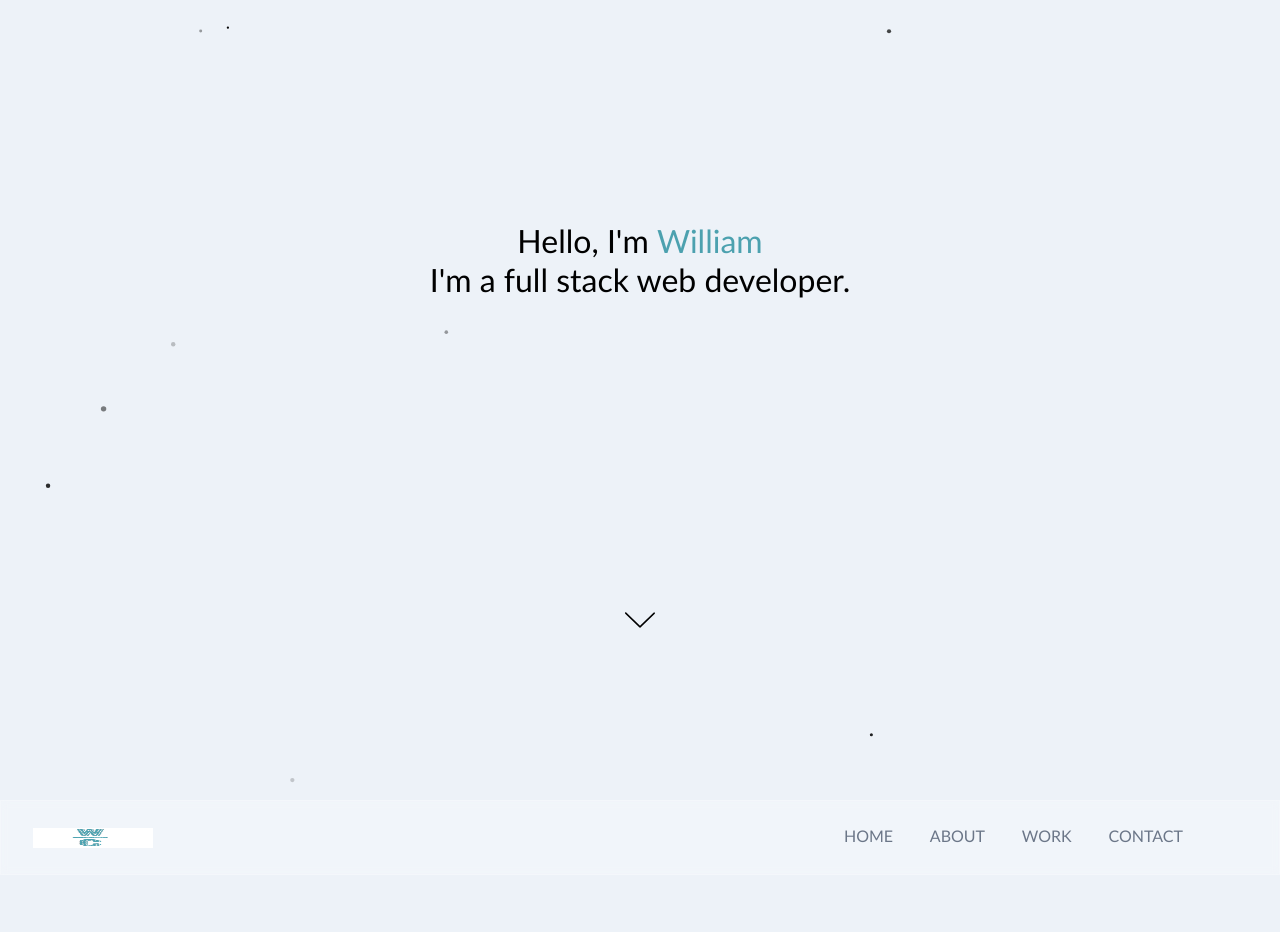
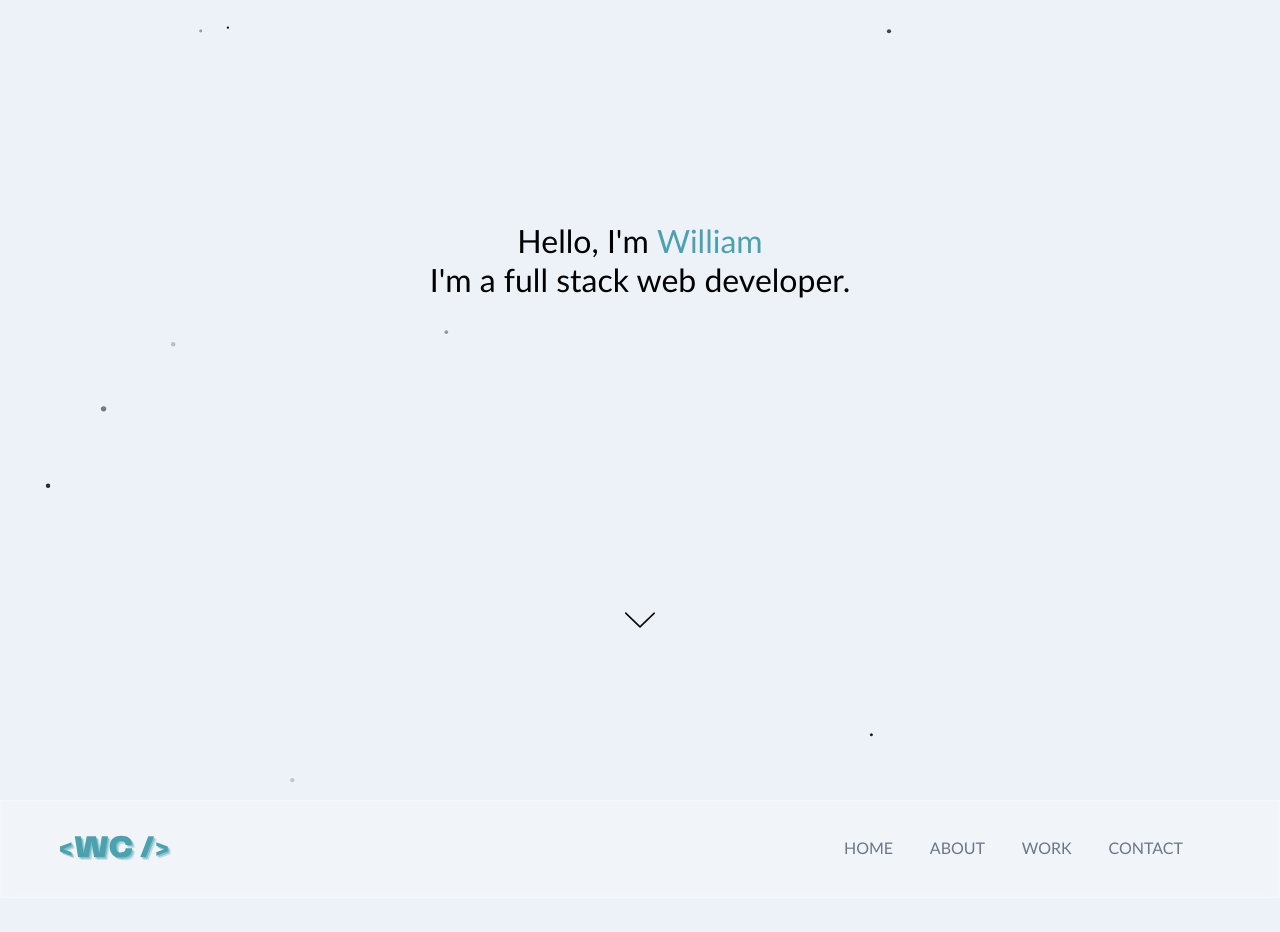
Before and after one commit to wcadz27/william_portfolio, a React (Create React App) app in the folder portfolio-app/: page / in a window 1280 px wide. Shown: the top 932 px of the page. Built offline with nearby package versions, Linux system fonts and the light colour scheme.

Commit message:
Added name icon and logo

```diff
--- a/portfolio-app/public/index.html
+++ b/portfolio-app/public/index.html
@@ -1,14 +1,12 @@
 <!DOCTYPE html>
 <html lang="en">
+
 <head>
   <meta charset="utf-8" />
   <link rel="icon" href="%PUBLIC_URL%/favicon.ico" />
   <meta name="viewport" content="width=device-width, initial-scale=1" />
   <meta name="theme-color" content="#000000" />
-    <meta
-      name="description"
-      content="Web site created using create-react-app"
-    />
+  <meta name="description" content="Web site created using create-react-app" />
   <link rel="apple-touch-icon" href="%PUBLIC_URL%/logo192.png" />
   <!--
       manifest.json provides metadata used when your web app is installed on a
@@ -24,8 +22,9 @@
       work correctly both with client-side routing and a non-root public URL.
       Learn how to configure a non-root public URL by running `npm run build`.
     -->
-    <title>React App</title>
+  <title>William Cadiz</title>
 </head>
+
 <body>
   <noscript>You need to enable JavaScript to run this app.</noscript>
   <div id="root"></div>
@@ -40,4 +39,5 @@
       To create a production bundle, use `npm run build` or `yarn build`.
     -->
 </body>
+
 </html>
--- a/portfolio-app/src/assets/icons/Icons.jsx
+++ b/portfolio-app/src/assets/icons/Icons.jsx
@@ -244,3 +244,102 @@ export function DownArrow() {
     </svg>
   );
 }
+
+export function LogoName() {
+  return (
+    <svg
+      xmlns="http://www.w3.org/2000/svg"
+      width="80"
+      height="10"
+      version="1"
+      viewBox="0 0 60 30"
+      className="logo-name"
+    >
+      <path
+        fill="#4ca1af"
+        fillOpacity="0.302"
+        d="M6.645-6.996L1.246-4.941v2.3L6.645-.586V-2.3L2.727-3.797 6.645-5.28zm0 0"
+        transform="translate(5.205 20.09)"
+      ></path>
+      <path
+        fill="#4ca1af"
+        fillOpacity="0.302"
+        d="M13.258-9.754L12.012-1.82l-1.496-7.934H6.187L4.691-1.82 3.445-9.754H.585L2.114 0h4.969l1.262-7.305L9.62 0h4.984l1.528-9.754zm0 0"
+        transform="translate(12.802 20.09)"
+      ></path>
+      <path
+        fill="#4ca1af"
+        fillOpacity="0.302"
+        d="M5.777.234c3.684 0 5.016-1.16 5.266-4.324h-3.05C7.89-2.773 7.39-2.156 5.761-2.156c-1.582 0-2.184-.91-2.184-2.7 0-1.832.676-2.742 2.274-2.742 1.582 0 2.023.692 2.113 1.895h3.02c-.208-2.922-1.598-4.285-5.208-4.285-3.886 0-5.265 2.597-5.265 5.133 0 2.597 1.379 5.09 5.265 5.09zm0 0"
+        transform="translate(29.227 20.09)"
+      ></path>
+      <path
+        fill="#4ca1af"
+        fillOpacity="0.302"
+        d="M.148 0h2.637l3.77-9.754h-2.64zm0 0"
+        transform="translate(43.937 20.09)"
+      ></path>
+      <path
+        fill="#4ca1af"
+        fillOpacity="0.302"
+        d="M1.246-6.996v1.715l3.918 1.484L1.246-2.3v1.715L6.645-2.64v-2.3zm0 0"
+        transform="translate(50.345 20.09)"
+      ></path>
+      <path
+        fill="#4ca1af"
+        fillOpacity="0.502"
+        d="M6.645-6.996L1.246-4.941v2.3L6.645-.586V-2.3L2.727-3.797 6.645-5.28zm0 0"
+        transform="translate(4.557 19.442)"
+      ></path>
+      <path
+        fill="#4ca1af"
+        fillOpacity="0.502"
+        d="M13.258-9.754L12.012-1.82l-1.496-7.934H6.187L4.691-1.82 3.445-9.754H.585L2.114 0h4.969l1.262-7.305L9.62 0h4.984l1.528-9.754zm0 0"
+        transform="translate(12.154 19.442)"
+      ></path>
+      <path
+        fill="#4ca1af"
+        fillOpacity="0.502"
+        d="M5.777.234c3.684 0 5.016-1.16 5.266-4.324h-3.05C7.89-2.773 7.39-2.156 5.761-2.156c-1.582 0-2.184-.91-2.184-2.7 0-1.832.676-2.742 2.274-2.742 1.582 0 2.023.692 2.113 1.895h3.02c-.208-2.922-1.598-4.285-5.208-4.285-3.886 0-5.265 2.597-5.265 5.133 0 2.597 1.379 5.09 5.265 5.09zm0 0"
+        transform="translate(28.579 19.442)"
+      ></path>
+      <path
+        fill="#4ca1af"
+        fillOpacity="0.502"
+        d="M.148 0h2.637l3.77-9.754h-2.64zm0 0"
+        transform="translate(43.288 19.442)"
+      ></path>
+      <path
+        fill="#4ca1af"
+        fillOpacity="0.502"
+        d="M1.246-6.996v1.715l3.918 1.484L1.246-2.3v1.715L6.645-2.64v-2.3zm0 0"
+        transform="translate(49.697 19.442)"
+      ></path>
+      <path
+        fill="#4ca1af"
+        d="M6.645-6.996L1.246-4.941v2.3L6.645-.586V-2.3L2.727-3.797 6.645-5.28zm0 0"
+        transform="translate(3.909 18.794)"
+      ></path>
+      <path
+        fill="#4ca1af"
+        d="M13.258-9.754L12.012-1.82l-1.496-7.934H6.187L4.691-1.82 3.445-9.754H.585L2.114 0h4.969l1.262-7.305L9.62 0h4.984l1.528-9.754zm0 0"
+        transform="translate(11.505 18.794)"
+      ></path>
+      <path
+        fill="#4ca1af"
+        d="M5.777.234c3.684 0 5.016-1.16 5.266-4.324h-3.05C7.89-2.773 7.39-2.156 5.761-2.156c-1.582 0-2.184-.91-2.184-2.7 0-1.832.676-2.742 2.274-2.742 1.582 0 2.023.692 2.113 1.895h3.02c-.208-2.922-1.598-4.285-5.208-4.285-3.886 0-5.265 2.597-5.265 5.133 0 2.597 1.379 5.09 5.265 5.09zm0 0"
+        transform="translate(27.93 18.794)"
+      ></path>
+      <path
+        fill="#4ca1af"
+        d="M.148 0h2.637l3.77-9.754h-2.64zm0 0"
+        transform="translate(42.64 18.794)"
+      ></path>
+      <path
+        fill="#4ca1af"
+        d="M1.246-6.996v1.715l3.918 1.484L1.246-2.3v1.715L6.645-2.64v-2.3zm0 0"
+        transform="translate(49.05 18.794)"
+      ></path>
+    </svg>
+  );
+}
--- a/portfolio-app/src/assets/index.js
+++ b/portfolio-app/src/assets/index.js
@@ -1,6 +1,7 @@
 export { default as ParticleBackground } from "./ParticleJs/ParticleBackground";
 export {
-  default as MaleIcon,
+  default as ExportLogo,
+  MaleIcon,
   NextJSLogo,
   GitLogo,
   NodeJSLogo,
--- a/portfolio-app/src/components/Navbar/Navbar.jsx
+++ b/portfolio-app/src/components/Navbar/Navbar.jsx
@@ -1,5 +1,5 @@
 import React, { useState } from "react";
-import { motion } from "framer-motion";
+import { LogoName } from "../../assets/icons/Icons";
 
 import { images } from "../../constants";
 import "./Navbar.scss";
@@ -10,7 +10,7 @@ const Navbar = () => {
   return (
     <div className="app__navbar">
       <div className="app__navbar-logo">
-        <img src={images.logo} alt="logo" />
+        <LogoName />
       </div>
       <ul className="app__navbar-links">
         {["home", "about", "work", "contact"].map((tab) => (
--- a/portfolio-app/src/components/Navbar/Navbar.scss
+++ b/portfolio-app/src/components/Navbar/Navbar.scss
@@ -93,3 +93,8 @@
     justify-content: center;
   }
 }
+
+.logo-name {
+  width: 10em;
+  height: 4em;
+}
```
Also changed, not shown: 1 other file (tests, documents, lock files or other folders). Lines whose indentation alone changed are shown as unchanged.
